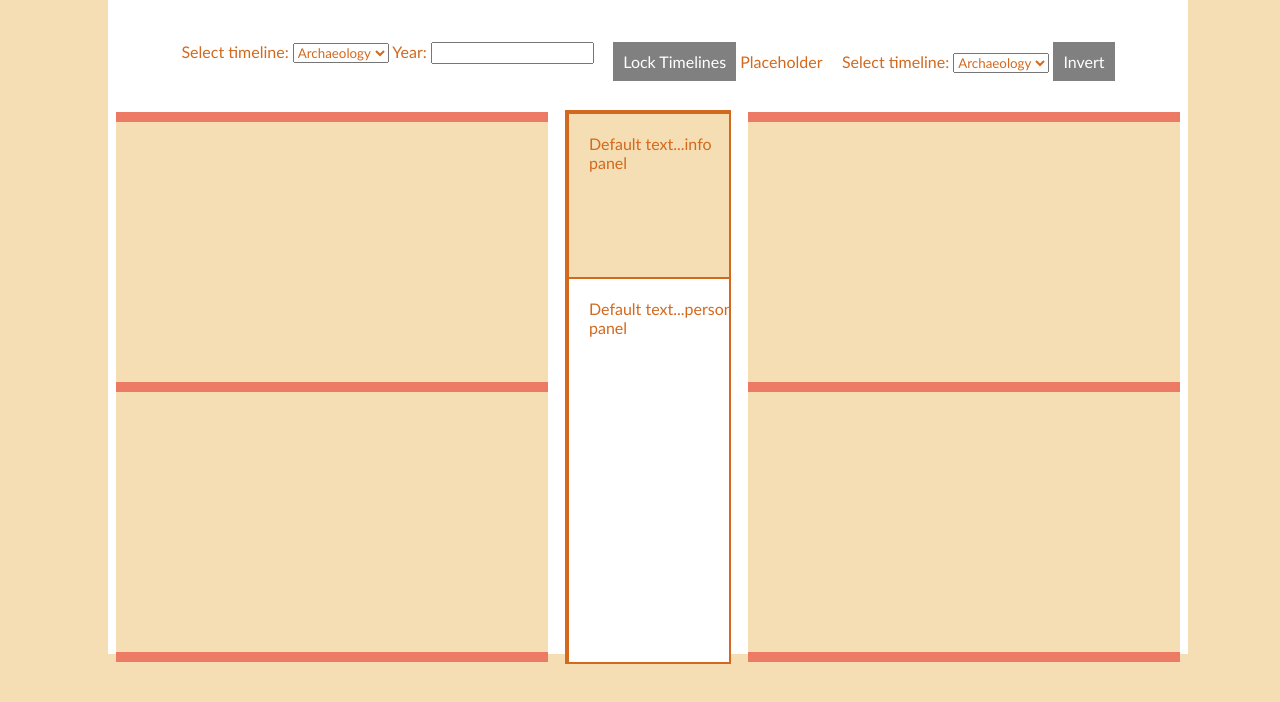
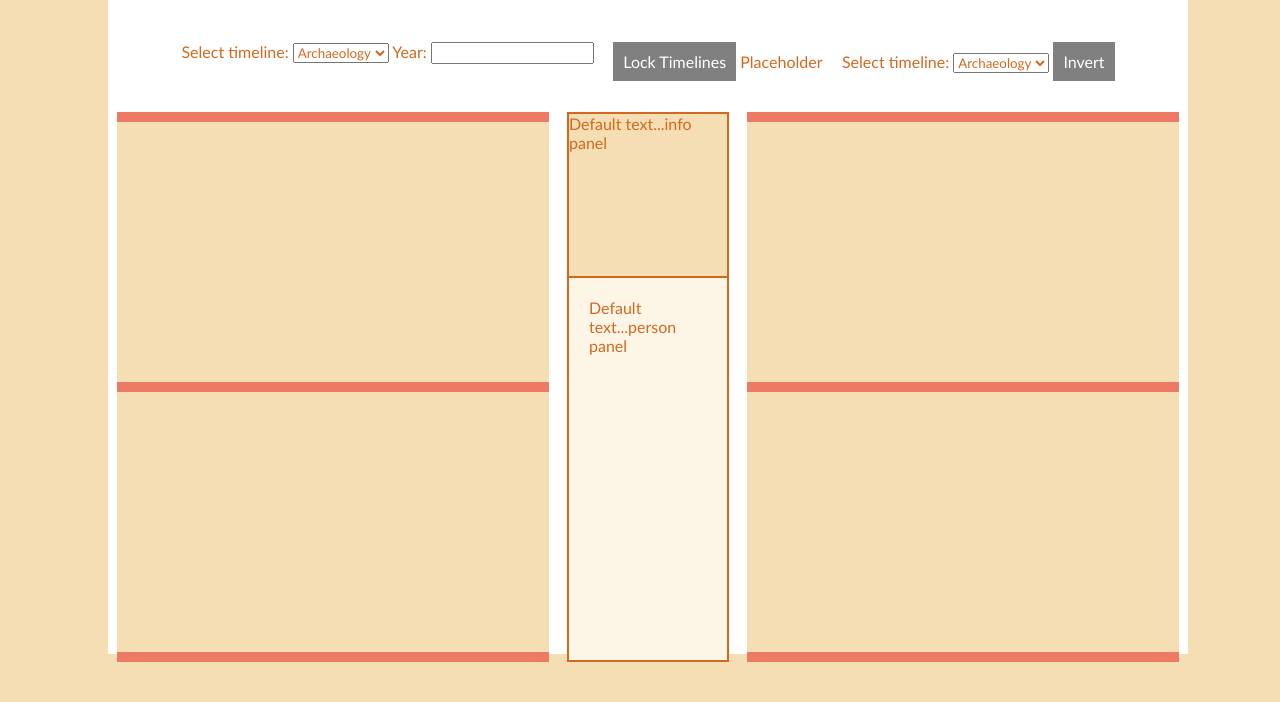
Before and after one commit to mrkeeeny7/TimelineWeb, a plain HTML site: page index.html in a window 1280 px wide. Shown: the part 98-800 px from the top of the page. Drawn offline with Linux system fonts and the light colour scheme.

Commit message:
Fixing some panel size/scrolling issues

```diff
--- a/style.css
+++ b/style.css
@@ -9,6 +9,7 @@
     --markerLineColor: hsl(0, 80%, 50%);
 
     --mediumBG: wheat;
+    --mediumrareBG: rgb(253, 246, 231);
     --lightBG: white;
 }
 
@@ -106,18 +107,22 @@ h2 {
 
     position: relative;
 
-    overflow:hidden;
+    overflow:visible; /* so the overflow of sub windows should be visible or the calculations are off */
     width: 15%;
     height: 90%;
 
-    border-width: 2px;
+    border-width: 0px;
     border-style: solid;
     border-color: var(--darkTextColor);
+  /*  border-color: magenta;*/
+
+    /*--inner-border-width: 10px;*/ /*debug*/
+    --inner-border-width: 2px;
 
 }
 #infoPanel {
     margin: auto;
-    padding: 20px;
+   /* padding: 20px;*/
 
     background-color: var(--mediumBG);
     color: var(--darkTextColor);
@@ -134,13 +139,13 @@ h2 {
     top: 0px;
     left: 0px;
 
-    overflow:hidden;
-    width: 100%;
-    height: 30%;
+    overflow:auto;
+    width: calc(100% - 2*var(--inner-border-width)); /* account for border width */
+    height: calc(30% - 1.5*var(--inner-border-width));
 
-    border-width: 2px;
+    border-width: var(--inner-border-width);
     border-style: solid;
-    /*border-color: magenta;*/
+   /* border-color: blue;*/
 
 
 }
@@ -148,7 +153,8 @@ h2 {
     margin: auto;
     padding: 20px;
 
-    background-color: var(--lightBG);
+  /*  background-color: var(--lightBG);*/
+    background-color: var(--mediumrareBG);
     color: var(--darkTextColor);
  /*   opacity: 0.5;*/
     font-size: 16px;
@@ -160,14 +166,15 @@ h2 {
   /*  right: 10px;*/
 
     position: absolute;
-    top: 30%;
+    top: calc(30% - 0.5*var(--inner-border-width));  /* the top border will overlap with the bottom of the top panel */
     left: 0px;
 
-    overflow:hidden;
-    width: 100%;
-    height: 70%;
+    overflow-x:auto;
+    overflow-y:auto;
+    width: calc(100% - 2*var(--inner-border-width) - 40px); /* account for border width and padding */
+    height: calc(70% - 1.5*var(--inner-border-width) - 40px);
 
-    border-width: 2px;
+    border-width: var(--inner-border-width);
     border-style: solid;
    /* border-color: greenyellow;*/
 
```
Also changed, not shown: TODO.txt.
